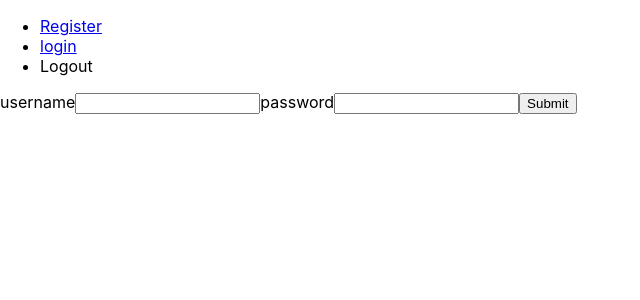
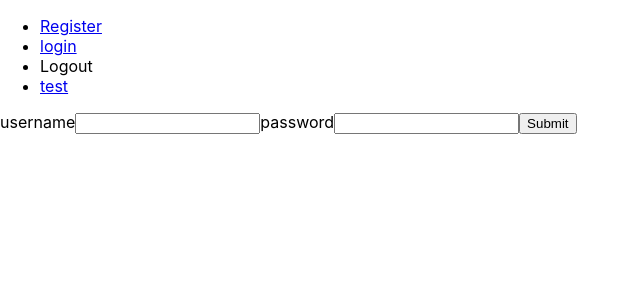
Before and after one commit to bhavukkalra/poll_taker, a React (Create React App) app in the folder client/: page /register in a window 1280 px wide. Shown: the top 300 px of the page, without its empty margins (0-640 px from the left). Built offline with nearby package versions, Linux system fonts and the light colour scheme.

Commit message:
added test in nav, added All Polls, and user specific polls buttons => redux store

```diff
--- a/client/src/components/Polls.jsx
+++ b/client/src/components/Polls.jsx
@@ -30,6 +30,7 @@ class Polls extends Component{
 
 
     render(){
+        const { auth, getPolls, getUserPolls } = this.props;
         //return each question in polls enclosed in list tags
         // () => this.handleSelect() react ambiguity
         const polls = this.props.polls.map(poll => (
@@ -37,9 +38,18 @@ class Polls extends Component{
         ));
 
         return(
-        <Fragment>
-        <ul>{ polls }</ul>
-        </Fragment>
+
+
+
+            <Fragment>
+            {auth.isAuthenticated && (
+                <div>
+                <button onClick = {getPolls}> All Polls</button>
+                <button onClick = {getUserPolls}> My Polls</button>
+                </div>
+            )}
+            <ul>{ polls }</ul>
+            </Fragment>
         )
     }
 };
--- a/client/src/containers/Navbar.jsx
+++ b/client/src/containers/Navbar.jsx
@@ -18,6 +18,9 @@ const Navbar = ({ auth, logout }) => (
                 {/* ()=> arrow function not used for onClick as logout came from store*/}
                 <a onClick= {logout}>Logout</a>
             </li>
+            <li>
+                <Link to = "/test">test </Link>
+            </li>
 
         </ul>
         {auth.isAuthenticated && (<p>Logged in as {auth.user.username}</p>)}
```
